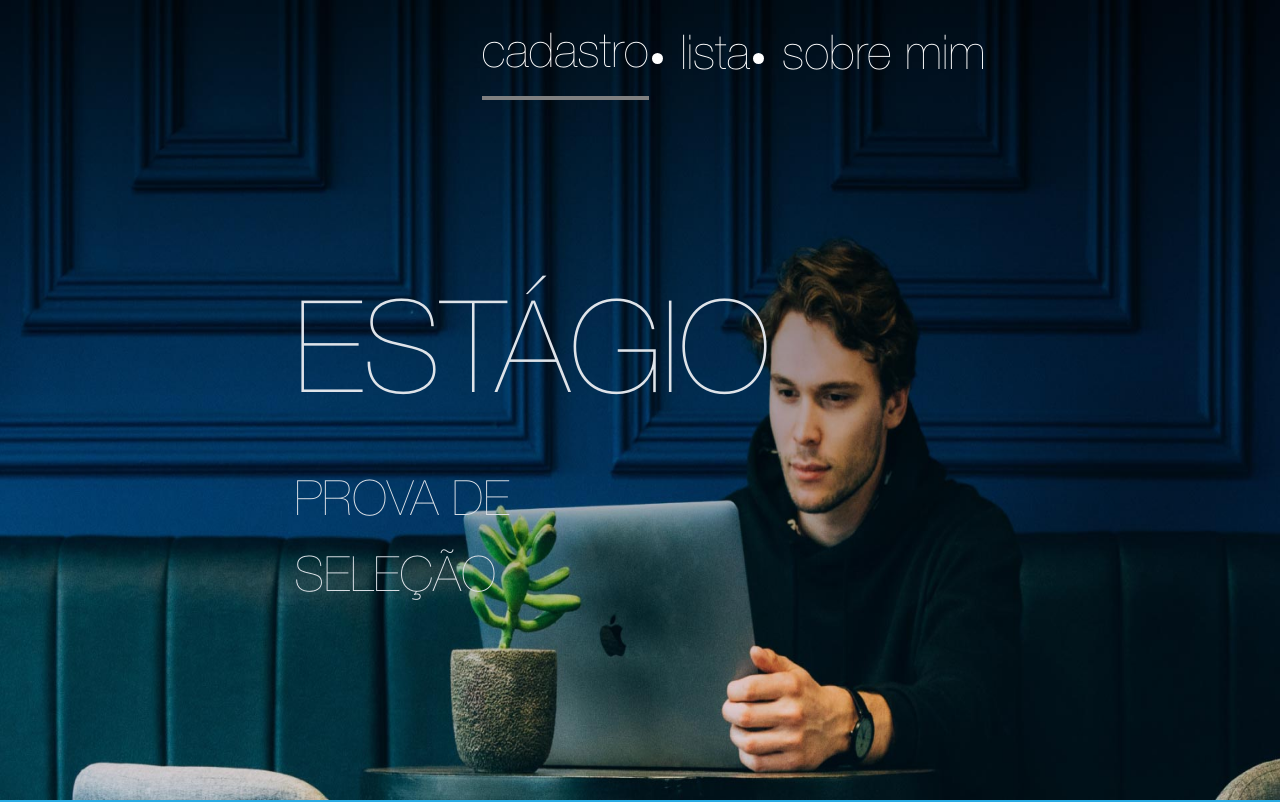
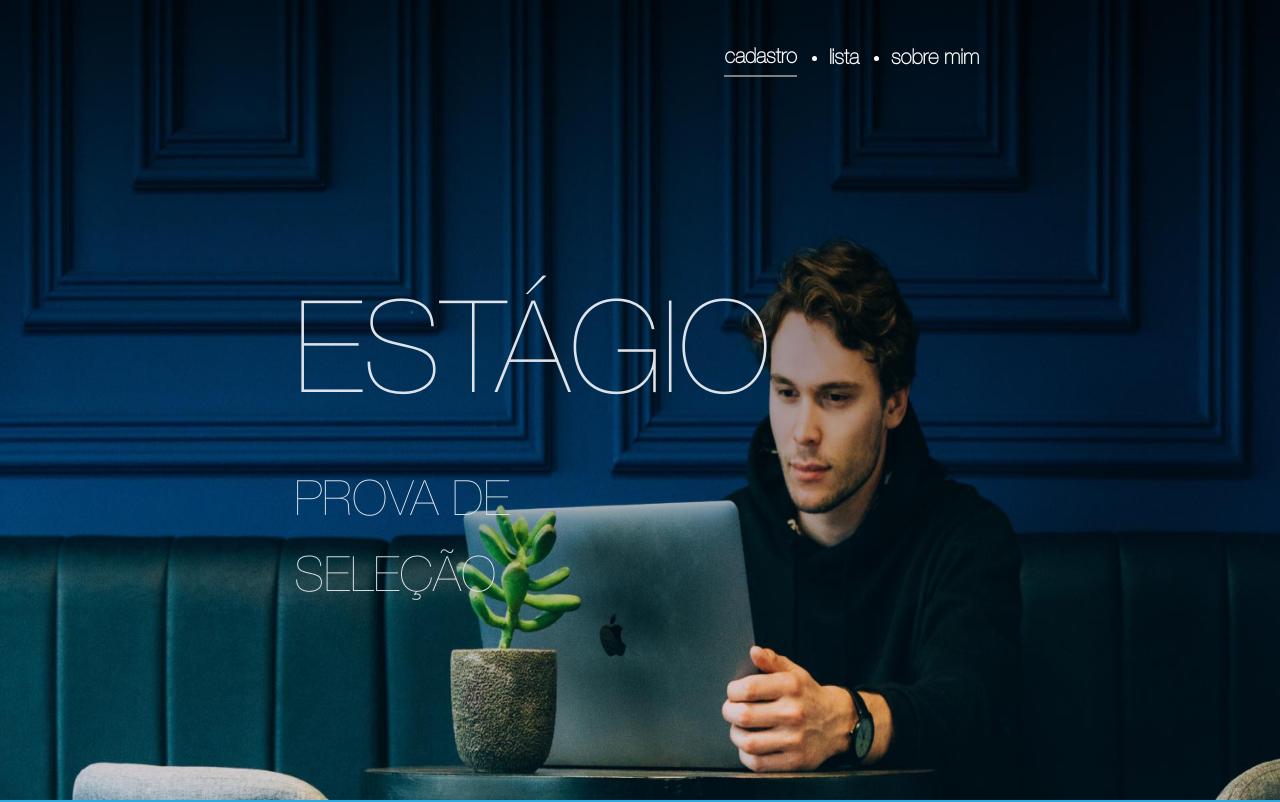
Before and after one commit to allan-gilber/selecao-estagio-spa, a React (Create React App) app: page / in a window 1280 px wide. Shown: the top 802 px of the page. Built offline with nearby package versions, Linux system fonts and the light colour scheme.

Commit message:
fix: fixed width of nav bar

```diff
--- a/src/presentation/components/mainSection/NavBar/styles.js
+++ b/src/presentation/components/mainSection/NavBar/styles.js
@@ -2,7 +2,7 @@ import styled from 'styled-components';
 
 export const NavBarContainer = styled.nav`
     height: 15%;
-    width: 54%;
+    width: 53%;
     display: flex;
     justify-content: space-between;
     align-items: center;
@@ -16,20 +16,20 @@ export const ListStyle = styled.ul`
     flex-direction: row;
     justify-content: flex-end;
     align-items: center;
-    font-size: 1.4rem;
     margin: 0;
-    font-size: max(3rem, 40%);
+    font-size: max(1.3rem, 40%);
 
     li{
         width: fit-content;
         text-align: right;
         font-family: Heveltica25-Ultralight-25;
+        font-weight: 800;
         margin-left: max(2rem, 10%);
         cursor: pointer;
         z-index: 2;
         border-radius: 0;
         :hover {
-            border-bottom: 0.25rem solid gray;
+            border-bottom: 0.15rem solid gray;
         }
     }
 
@@ -38,7 +38,7 @@ export const ListStyle = styled.ul`
     }
 
     #active {
-        border-bottom: 0.25rem solid gray;
+        border-bottom: 0.15rem solid gray;
     }
 `;
 
```
